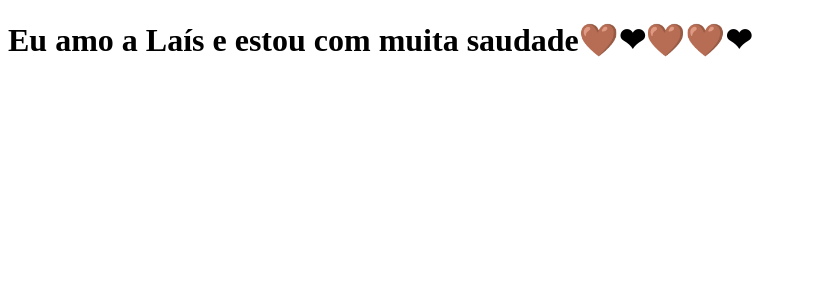
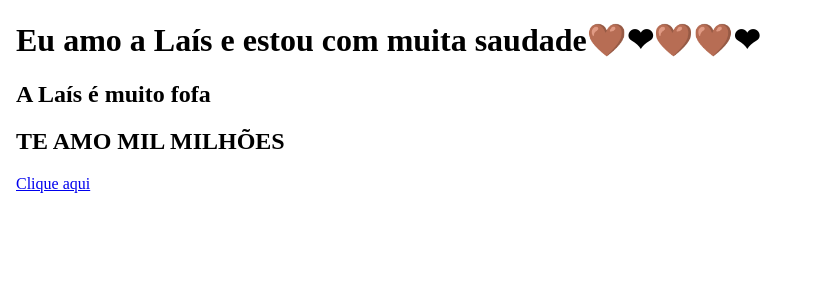
Before and after one commit to Ma7heus/tabnews-clone, a Next.js app: page / in a window 1280 px wide. Shown: the top 300 px of the page, without its empty margins (0-815 px from the left). Built offline with nearby package versions, Linux system fonts and the light colour scheme.

Commit message:
Adicionando nova mensagem

```diff
--- a/pages/index.js
+++ b/pages/index.js
@@ -1,5 +1,19 @@
 function Home() {
-  return <h1>Eu amo a Laís e estou com muita saudade🤎❤🤎🤎❤</h1>;
+  return  (
+    <html>
+      <head>
+        <title>Minha Carequinha</title>
+      </head>
+      <body>
+        <h1>Eu amo a Laís e estou com muita saudade🤎❤🤎🤎❤</h1>
+        <h2>A Laís é muito fofa</h2>
+        <h2>TE AMO MIL MILHÕES</h2>
+      <a href="https://www.youtube.com/watch?v=orT1lJ7oS5c&ab_channel=TheOneFilmElement">Clique aqui</a>
+
+      </body>
+    </html>
+  );
 }
 
+
 export default Home;
```
